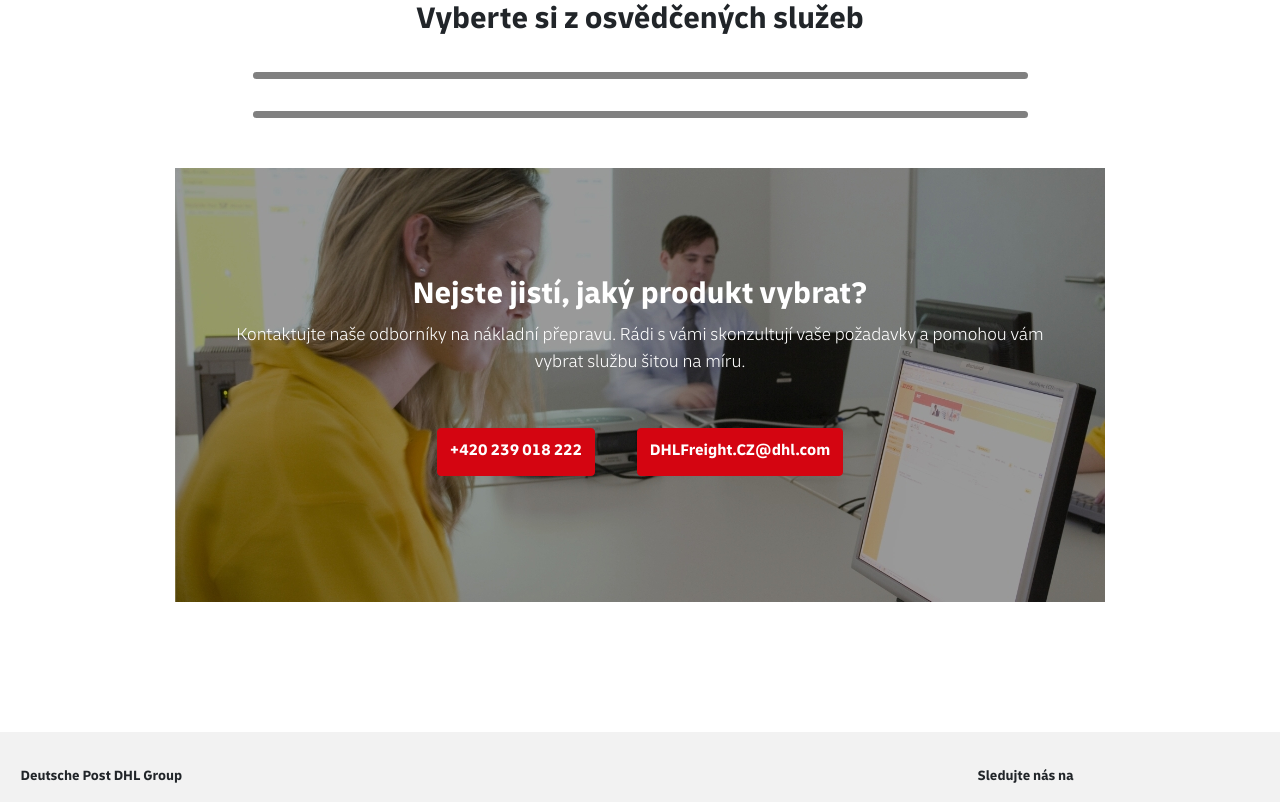
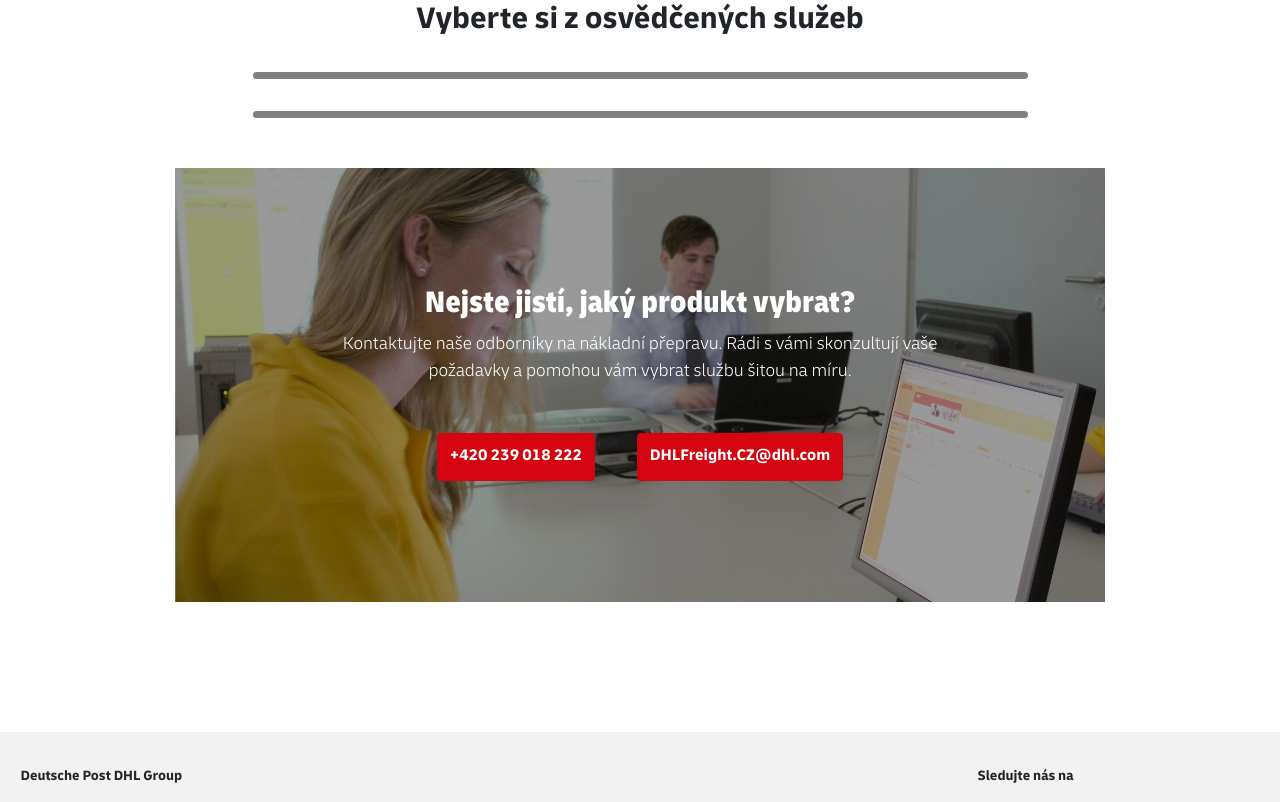
Before and after one commit to vladislavbagnyuk/dhl-rozcestnik, a plain HTML site: page sluzby.html in a window 1280 px wide. Shown: the part 1208-2010 px from the top of the page. Drawn offline with nearby package versions, Linux system fonts and the light colour scheme; a web font is replaced by a local one.

Commit message:
Sluzby bottom block and mobile header image

```diff
--- a/resources/css/style.scss
+++ b/resources/css/style.scss
@@ -1297,6 +1297,9 @@ footer .social-links a:hover path {
   .novinky-heading-container p {
     color: white;
   }
+  .novinky-heading-container h3 {
+    font-family: 'Delivery-Condensed';
+  }
   .novinky-heading-container h1 {
     margin-top: 0;
   }
@@ -1460,17 +1463,29 @@ footer .social-links a:hover path {
   }
 }
 // Sluzby
-.header-img-container {
+.sluzby-header-img-container {
+  height: auto;
+  position: static;
+  overflow: hidden;
+}
+.sluzby-header-img-container .header-img {
+  position: static;
+  transform: none;
+}
+@include media-breakpoint-up(md) {
+  .sluzby-header-img-container {
     height: 240px;
     position: relative;
     overflow: hidden;
   }
   .sluzby-header-img-container .header-img {
     top: 0;
+    position: absolute;
     transform: translate(-50%, 0);
     height: 100%;
     width: auto;
     min-width: 100%;
+  }
 }
 .sluzby-container-1 h1 {
   margin-bottom: 16px;
@@ -1507,6 +1522,9 @@ footer .social-links a:hover path {
   padding-left: 19px !important;
   padding-right: 19px !important;
 }
+.sluzby-block {
+  padding: 16px 0 0 0;
+}
 @include media-breakpoint-up(md) {
   .sluzby-container-1 h1 {
     margin-bottom: 13px;
@@ -1527,12 +1545,20 @@ footer .social-links a:hover path {
     height: 434px;
     margin-top: 50px;
     text-align: center;
+    padding-top: 119px;
+    max-width: 1278px;
+  }
+  .sluzby-block p {
+    max-width: 618px;
+    margin-left: auto;
+    margin-right: auto;
   }
   .sluzby-block .btn {
     width: auto;
-  }
-  .sluzby-block .kontakt-mail-btn {
-    margin-left: 38px;
+    margin-top: 31px;
+  }
+  .sluzby-block .kontakt-phone-btn {
+    margin-right: 38px;
   }
 }
 // Novinky detail
--- a/sluzby.html
+++ b/sluzby.html
@@ -92,7 +92,8 @@
 
 <div class="header-margin d-md-none"></div>
 <div class="header-img-container sluzby-header-img-container">
-  <img src="resources/img/sluzby-1-desktop.jpg" alt="" class="header-img">
+  <img src="resources/img/sluzby-1-desktop.jpg" alt="" class="header-img d-none d-md-block">
+  <img src="resources/img/sluzby-1-mobile.jpg" alt="" class="header-img d-md-none">
 </div>
 </header>
 <div class="container-fluid">
@@ -134,8 +135,8 @@
       <div class="novinky-heading-container sluzby-block">
         <h3>Nejste jistí, jaký produkt vybrat?</h3>
         <p>Kontaktujte naše odborníky na nákladní přepravu. Rádi s vámi skonzultují vaše požadavky a pomohou vám vybrat službu šitou na míru.</p>
-        <a href="tel:+420-239-018-222" class="btn btn-primary">+420 239 018 222</a>
-        <a href="mailto:dhlfreight.cz@dhl.com" class="btn btn-primary kontakt-mail-btn">DHLFreight.CZ@dhl.com</a>
+        <a href="tel:+420-239-018-222" class="btn btn-primary kontakt-phone-btn">+420 239 018 222</a>
+        <a href="mailto:dhlfreight.cz@dhl.com" class="btn btn-primary">DHLFreight.CZ@dhl.com</a>
       </div>
     </div>
   </div>
```
Also changed, not shown: resources/css/style.css, resources/img/sluzby-1-mobile.jpg (added), 1 other file. Lines whose indentation alone changed are shown as unchanged.
